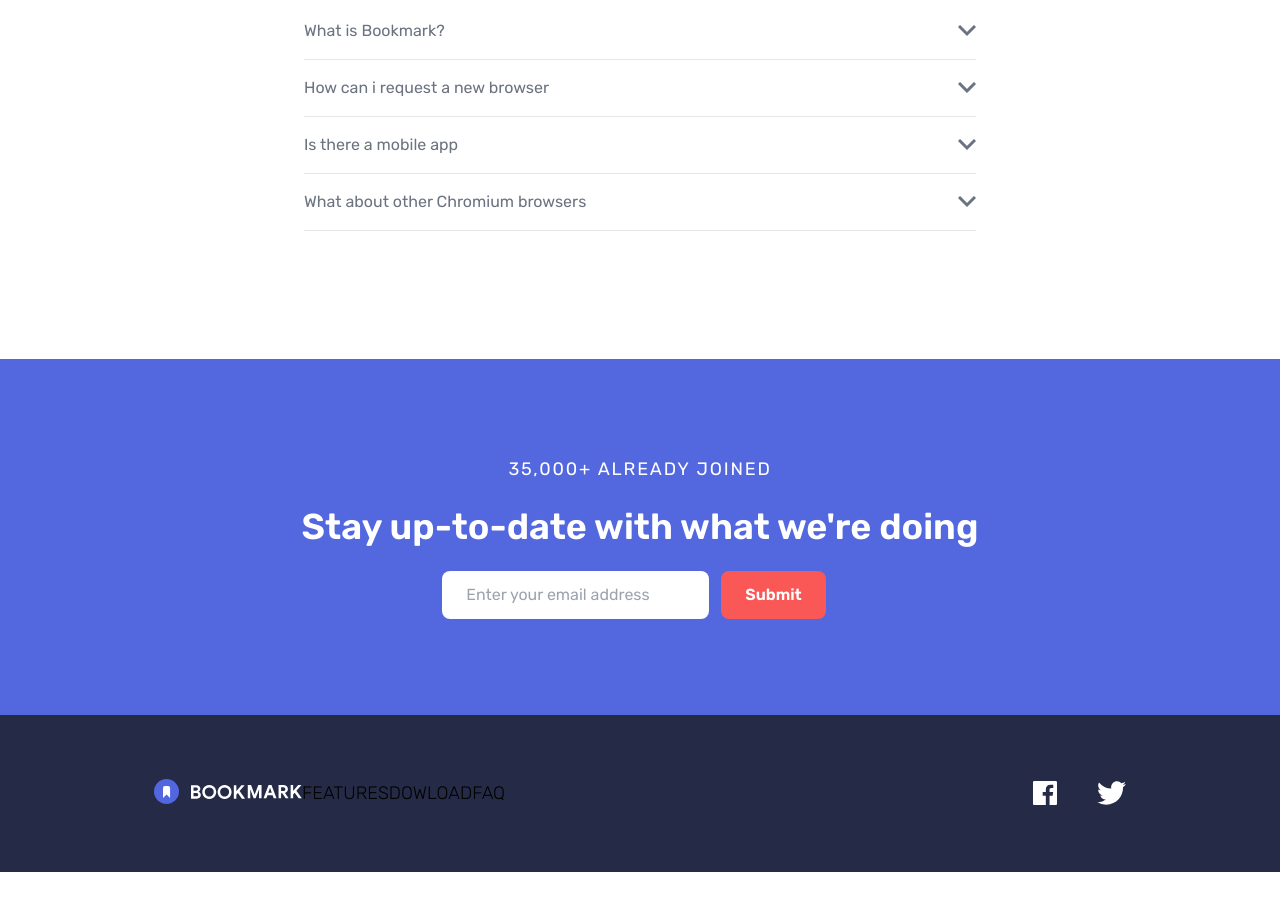
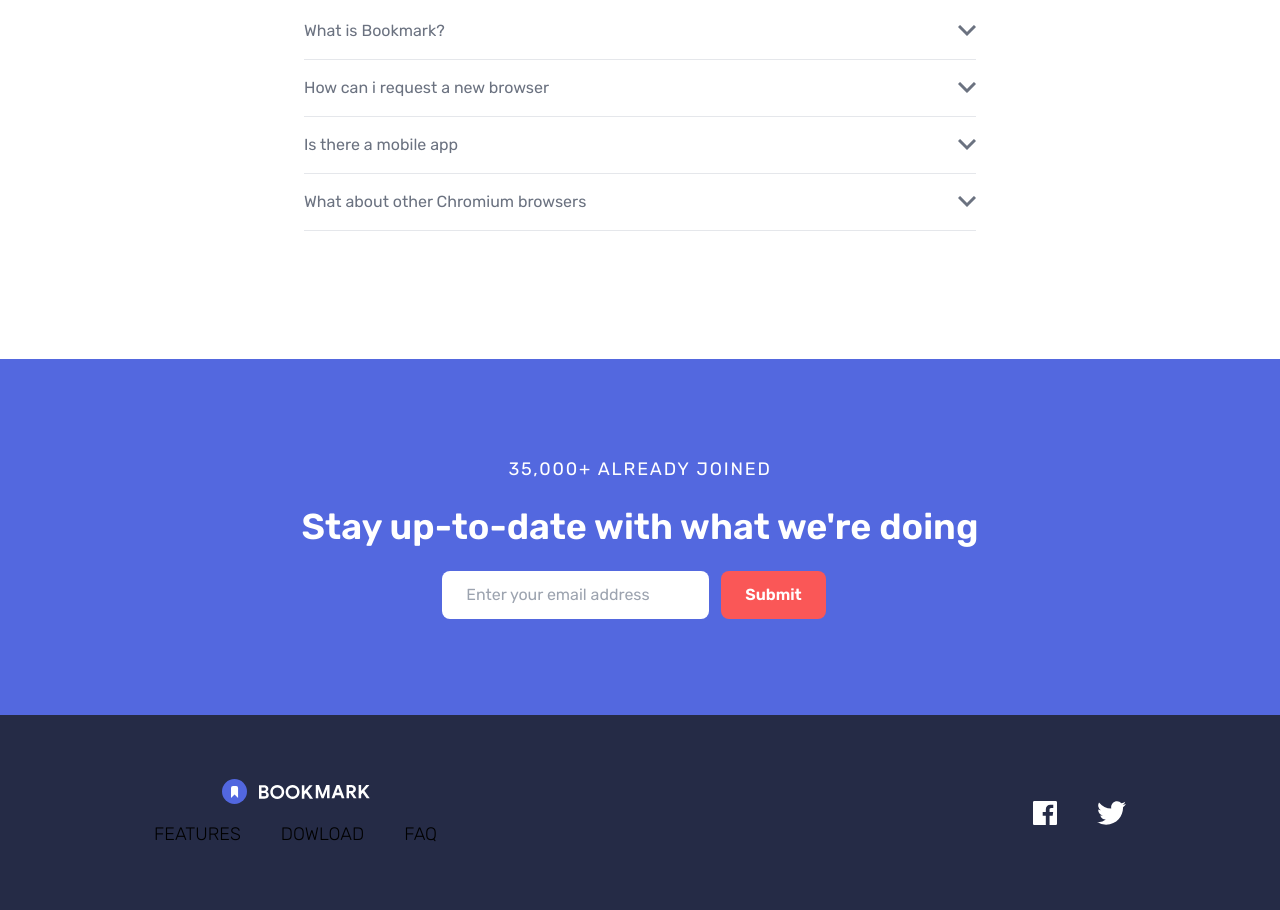
Before and after one commit to maziidev/bookmark, a website built with Vite: page index.html in a window 1280 px wide. Shown: the part 2450-3360 px from the top of the page. Before the commit the page ends 3322 px from the top, so only its background shows below. Built offline with nearby package versions, Linux system fonts and the light colour scheme.

Commit message:
fixed a bug in the footer navigation

```diff
--- a/index.html
+++ b/index.html
@@ -618,16 +618,20 @@
       >
         <!-- logo / menu -->
         <div
-          class="flex flex-col items-center justify-between space-y-0 text-lg font-light md:flex-row md:space-y-0 md:Space-y-0"
+          class="flex flex-col items-center justify-between space-y-10 text-lg font-light md:space-y-0"
         >
           <img
             src="./src/images/logo-bookmark-footer.svg"
             alt=""
-            class="mb-1"
+            class="mb-4"
           />
-          <a href="#features" class="uppercase hover:text-softRed">Features</a>
-          <a href="#download" class="uppercase hover:text-softRed">Dowload</a>
-          <a href="#faq" class="uppercase hover:text-softRed">Faq</a>
+          <div class="md:flex md:space-x-10 md:mt-10">
+            <a href="#features" class="uppercase hover:text-softRed"
+              >Features</a
+            >
+            <a href="#download" class="uppercase hover:text-softRed">Dowload</a>
+            <a href="#faq" class="uppercase hover:text-softRed">Faq</a>
+          </div>
         </div>
 
         <!-- social container -->
```
